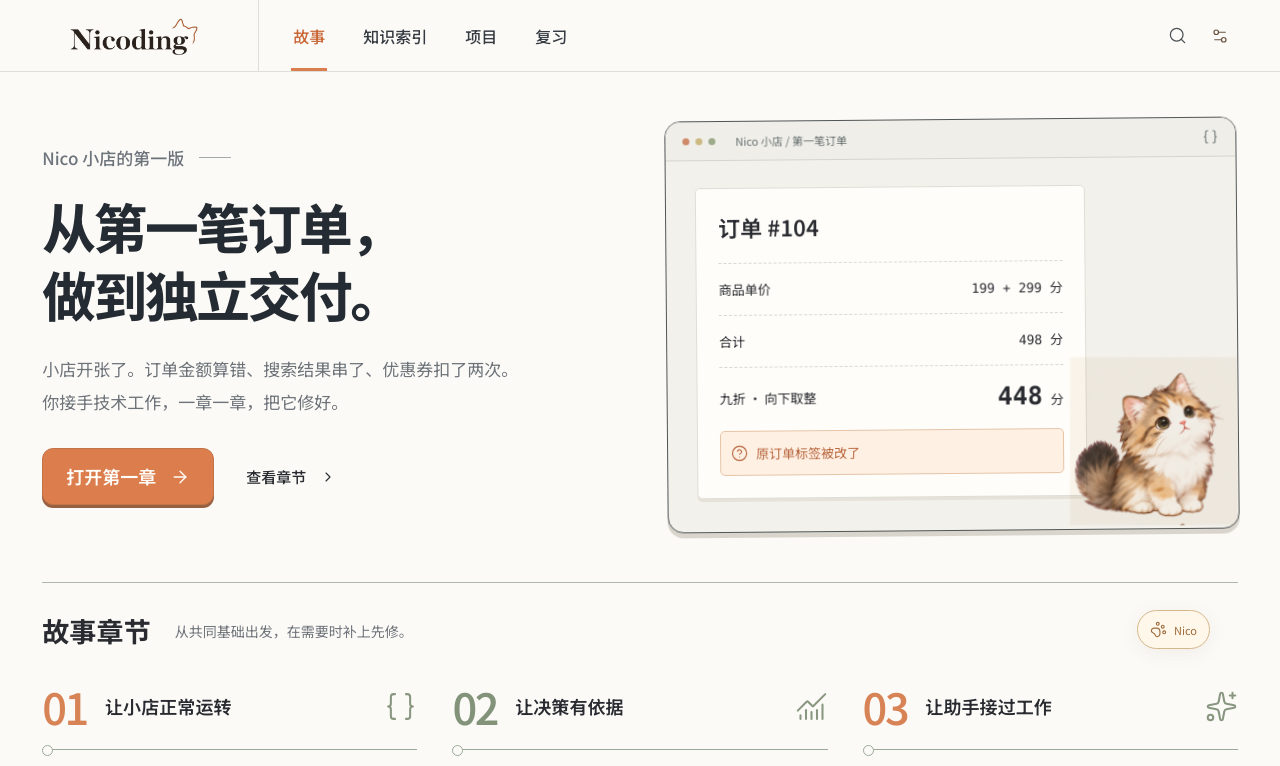
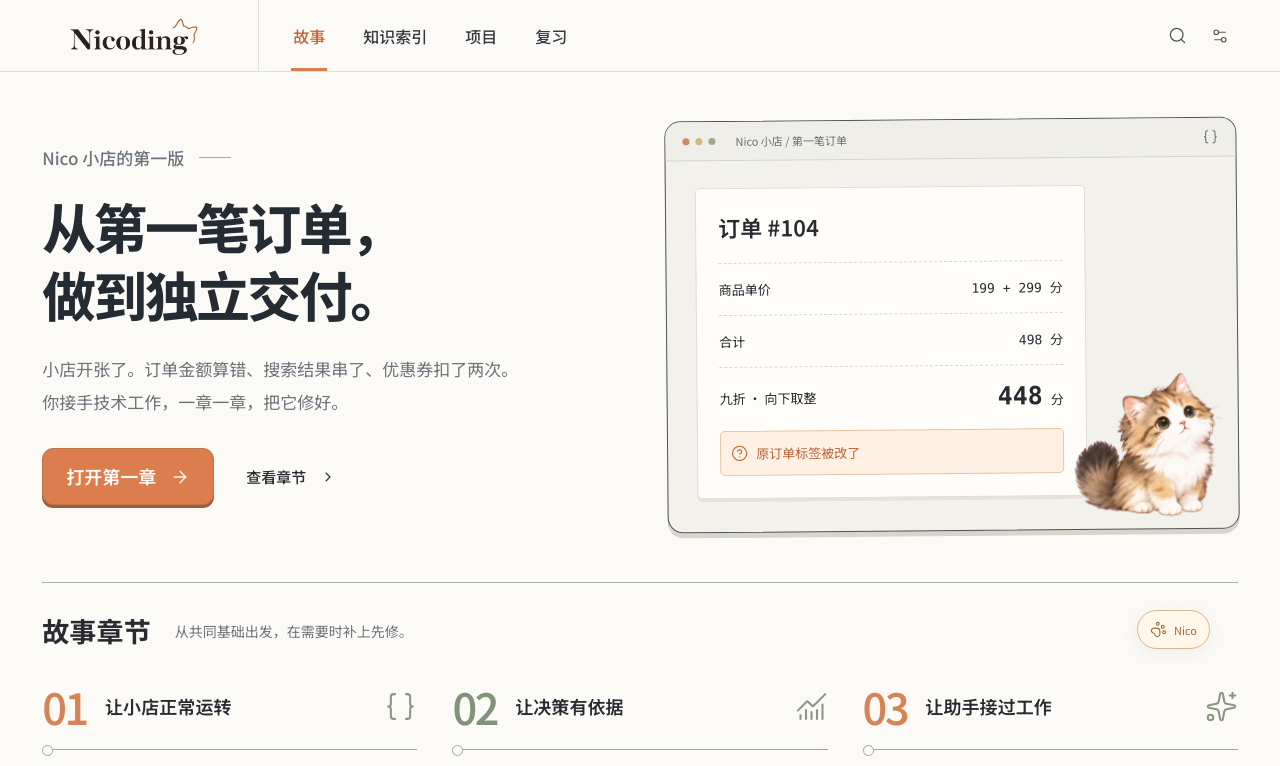
Before and after one commit to Pacific-shark/Nicoding, a React (Vite) app: page / in a window 1280 px wide. Shown: the top 766 px of the page. Built offline with nearby package versions, Linux system fonts and the light colour scheme.

Commit message:
Remove Nico background with aligned fur matte and isolate all poses

```diff
--- a/src/components/NicoCharacter.jsx
+++ b/src/components/NicoCharacter.jsx
@@ -1,12 +1,39 @@
-import React from 'react';
+import React,{useId} from 'react';
 
-const positions=['0% 0%','50% 0%','100% 0%','0% 100%','50% 100%','100% 100%'];
+// The lower row begins above y=512. Separate windows prevent an adjacent ear
+// from leaking into idle, and align all six poses to the same paw baseline.
+const frames=[
+ {x:0,y:0,height:498,top:0},
+ {x:512,y:0,height:498,top:0},
+ {x:1024,y:0,height:498,top:0},
+ {x:0,y:498,height:526,top:42},
+ {x:512,y:498,height:526,top:23},
+ {x:1024,y:498,height:526,top:35}
+];
 
-// Restore the original Nico artwork. Each cell contains the whole pose;
-// do not apply the obsolete silhouette masks from a different illustration.
 export default function NicoCharacter({pose=0,motion=true,className=''}) {
- const current=Number.isInteger(pose)&&pose>=0&&pose<positions.length?pose:0;
+ const id=useId().replace(/:/g,'');
+ const maskId=`nico-matte-${id}`,filterId=`nico-matte-clean-${id}`;
+ const current=Number.isInteger(pose)&&pose>=0&&pose<frames.length?pose:0;
+ const source=`${import.meta.env.BASE_URL}assets/nico-poses-v2.png`;
+ const matte=`${import.meta.env.BASE_URL}assets/nico-foreground-v3.png`;
  return <span className={`nico-character nico-pose-${current} ${motion?'nico-alive':''} ${className}`} aria-hidden="true">
-  <span className="nico-art" style={{backgroundImage:`url("${import.meta.env.BASE_URL}assets/nico-poses-v2.png")`,backgroundPosition:positions[current]}}/>
+  <span className="nico-art"><svg viewBox="0 0 512 512" focusable="false">
+   <defs>
+    <filter id={filterId} x="0" y="0" width="100%" height="100%" colorInterpolationFilters="sRGB">
+     <feComponentTransfer>
+      <feFuncR type="linear" slope="1.04" intercept="-.02"/>
+      <feFuncG type="linear" slope="1.04" intercept="-.02"/>
+      <feFuncB type="linear" slope="1.04" intercept="-.02"/>
+     </feComponentTransfer>
+    </filter>
+    <mask id={maskId} x="0" y="0" width="1536" height="1024" maskUnits="userSpaceOnUse" maskContentUnits="userSpaceOnUse" style={{maskType:'luminance'}}>
+     <image href={matte} width="1536" height="1024" filter={`url(#${filterId})`}/>
+    </mask>
+   </defs>
+   {frames.map((frame,index)=><svg key={index} data-nico-frame={index} x="0" y={frame.top} width="512" height={frame.height} viewBox={`${frame.x} ${frame.y} 512 ${frame.height}`} overflow="hidden" display={index===current?'block':'none'}>
+    <image href={source} width="1536" height="1024" mask={`url(#${maskId})`}/>
+   </svg>)}
+  </svg></span>
  </span>;
 }
--- a/src/story/nico.css
+++ b/src/story/nico.css
@@ -1,5 +1,6 @@
-.nico-character{display:block;width:100%;aspect-ratio:1;overflow:visible;mix-blend-mode:multiply}
-.nico-art{display:block;width:100%;height:100%;background-size:300% 200%;background-repeat:no-repeat;transform-origin:50% 88%;clip-path:none;mask:none}
+.nico-character{display:block;width:100%;aspect-ratio:1;overflow:visible;mix-blend-mode:normal}
+.nico-art{display:block;width:100%;height:100%;transform-origin:50% 94%;clip-path:none;mask:none}
+.nico-art>svg{display:block;width:100%;height:100%;overflow:hidden}
 .nico-alive .nico-art{animation:nico-restored-breathe 5.5s ease-in-out infinite}
 .nico-pose-4.nico-alive .nico-art{animation-duration:8s}
 .nico-pose-5.nico-alive .nico-art{animation:nico-restored-step .23s ease-in-out infinite}
```
Also changed, not shown: public/assets/nico-foreground-v3.png (added).
